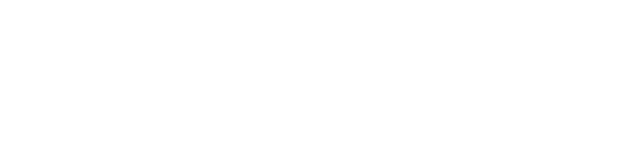
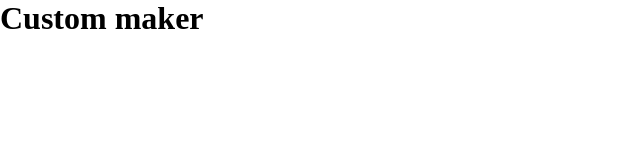
Before and after one commit to valeriagonzalez/ar-maker, a plain HTML site: page index.html in a window 1280 px wide. Shown: the whole page, without its empty margins (0-640 px from the left). Drawn offline with Linux system fonts and the light colour scheme.

Commit message:
Update index.html

```diff
--- a/index.html
+++ b/index.html
@@ -2,6 +2,7 @@
 <script src="https://aframe.io/releases/0.8.0/aframe.min.js"></script>
 <script src="https://cdn.rawgit.com/jeromeetienne/AR.js/1.6.0/aframe/build/aframe-ar.js"></script>
 <body style='margin : 0px; overflow: hidden;'>
+	<h1>Custom maker</h1>
 	<a-scene embedded arjs='sourceType: webcam;'>
 		<a-box position='0 0.5 0' material='opacity: 0.5;'></a-box>
 		<a-marker preset="custom" type="pattern" url="img/pattern-marker.patt"> <a-box position="0 0.5 0" material="color: black;" soundhandler></a-box> </a-marker>
```
